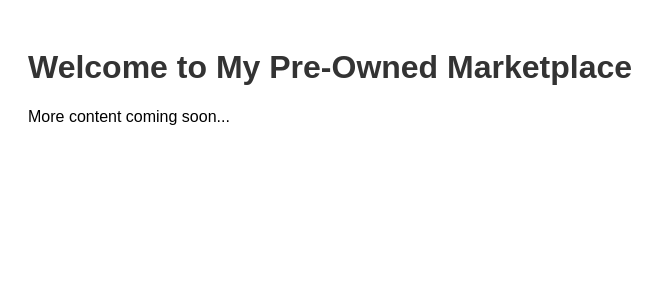
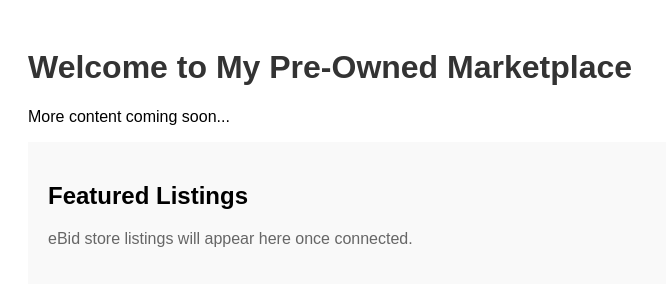
Before and after one commit to myTech2024/pre-owned-marketplace, a plain HTML site: page index.html in a window 1280 px wide. Shown: the whole page, without its empty margins (0-666 px from the left). Drawn offline with Linux system fonts and the light colour scheme.

Commit message:
Update index.html

```diff
--- a/index.html
+++ b/index.html
@@ -10,5 +10,9 @@
 <body>
   <h1>Welcome to My Pre-Owned Marketplace</h1>
   <p>More content coming soon...</p>
+<section id="listings" style="padding: 20px; background: #f9f9f9;">
+  <h2>Featured Listings</h2>
+  <p style="color: #666;">eBid store listings will appear here once connected.</p>
+</section>
 </body>
 </html>
```
